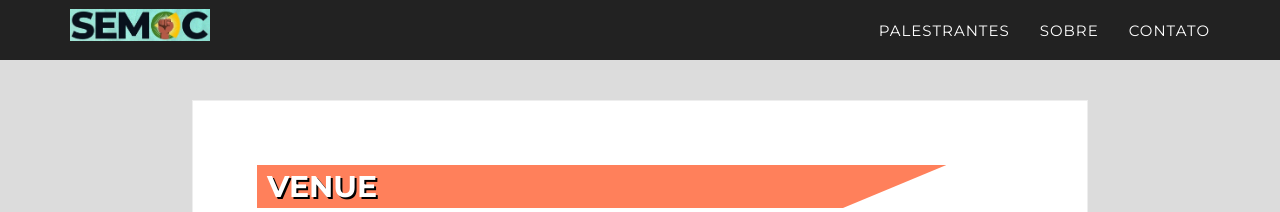
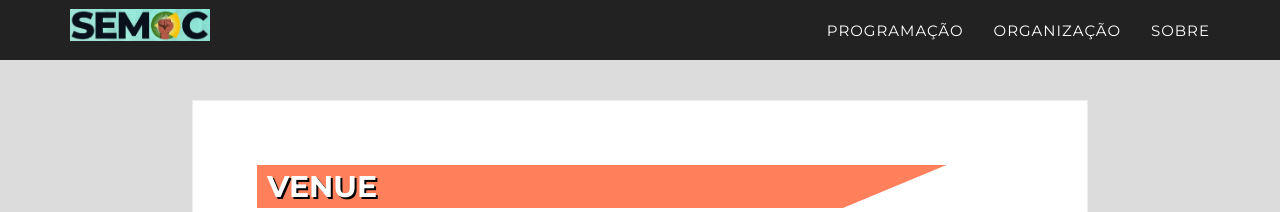
Before and after one commit to mariojp/semoc-site, a Jekyll site: the page built from _2017_pages/venue.html, in a window 1280 px wide. Shown: the top 212 px of the page. Built offline with Jekyll 4.4.1, drawn with Linux system fonts in a browser that asks for light colours; some web fonts are replaced.

Commit message:
Update header.html

```diff
--- a/_includes/2017_data/header.html
+++ b/_includes/2017_data/header.html
@@ -18,13 +18,13 @@
                         <a href="{{ "/" | prepend: site.baseurl | prepend: site.url }}"></a>
                     </li>
                     <li>
-                        <a class="page-scroll" href="{{ "/#speakers" | prepend: site.baseurl | prepend: site.url }}">Palestrantes</a>
+                        <a class="page-scroll" href="{{ "/#about" | prepend: site.baseurl | prepend: site.url }}">Programação</a>
+                    </li>
+                    <li>
+                        <a class="page-scroll" href="{{ "/#about" | prepend: site.baseurl | prepend: site.url }}">Organização</a>
                     </li>
                     <li>
                         <a class="page-scroll" href="{{ "/#about" | prepend: site.baseurl | prepend: site.url }}">Sobre</a>
-                    </li>
-                    <li>
-                        <a class="page-scroll" href="{{ "/#contact" | prepend: site.baseurl | prepend: site.url }}">Contato</a>
                     </li>
                 </ul>
             </div>
```
